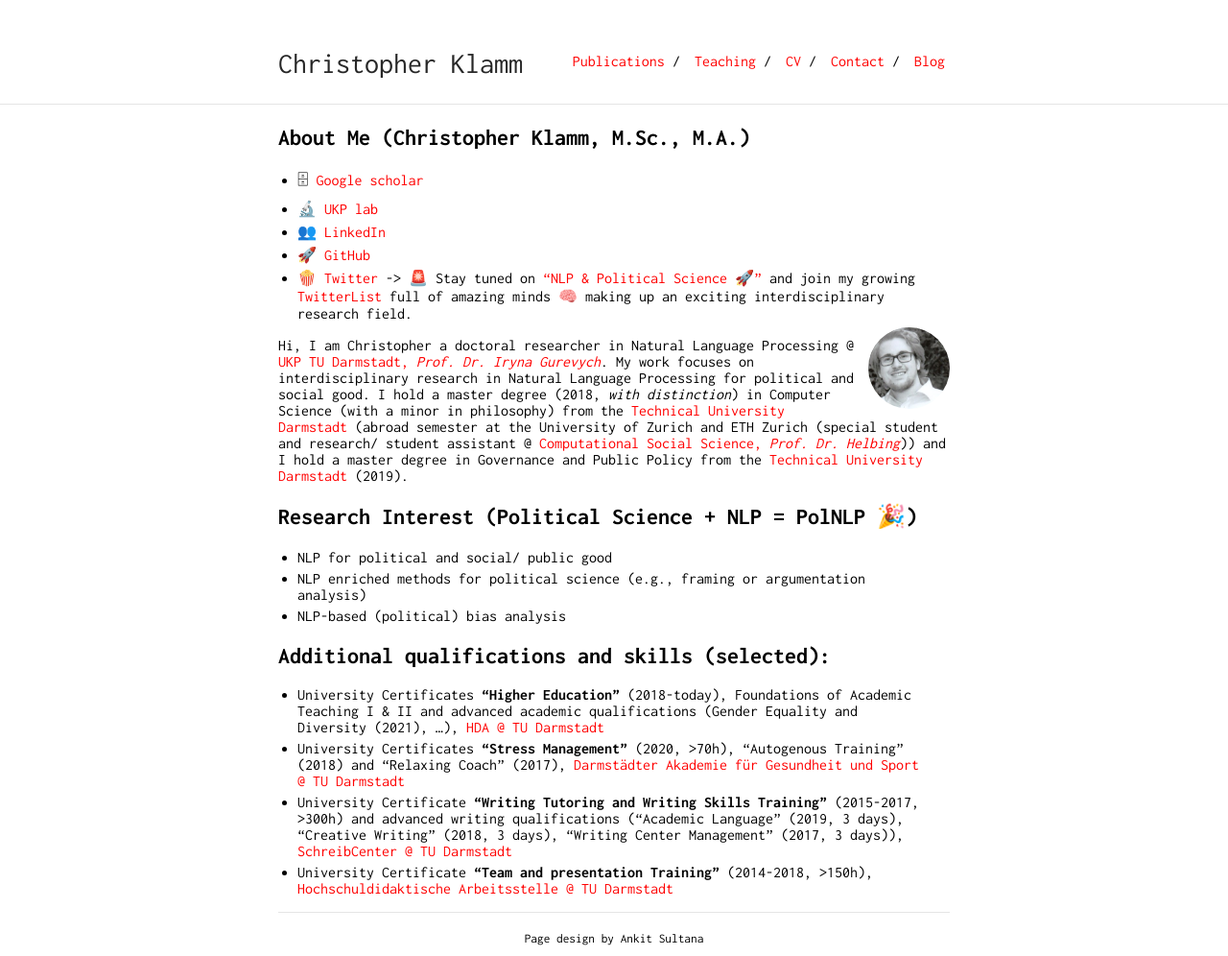
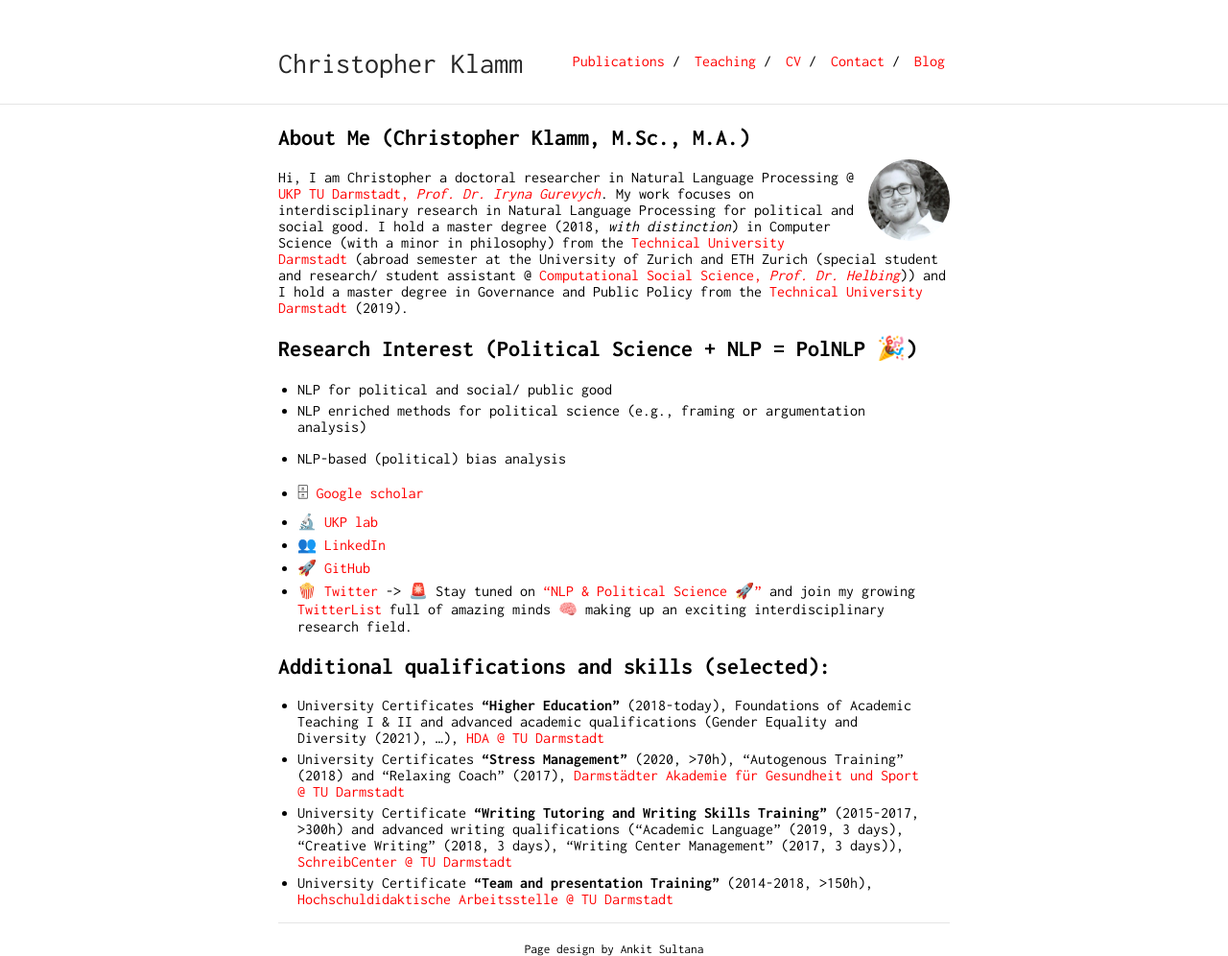
Before and after one commit to chkla/gitPage, a Jekyll site: the page built from index.md, in a window 1280 px wide. Shown: the whole page at 96% size. Built offline with Jekyll 4.4.1, drawn with Linux system fonts in a browser that asks for light colours; our own code applies the rules of GitHub Pages for plain Markdown files; part of the change alters nothing that is shown.

```diff
--- a/index.md
+++ b/index.md
@@ -3,12 +3,6 @@ layout: default
 ---
 
 ## About Me (Christopher Klamm, M.Sc., M.A.)
-* 🗄 [Google scholar](https://scholar.google.de/citations?hl=de&authuser=1&user=oLSU8LEAAAAJ "Google scholar")
-* 🔬 [UKP lab](https://www.informatik.tu-darmstadt.de/ukp/ukp_home/staff_ukp/detailseite_mitarbeiter_1_68224.en.jsp)
-* 👥 [LinkedIn](https://www.linkedin.com/in/christopher-klamm-865786b3/)
-* 🚀 [GitHub](https://github.com/chkla/)
-* 🍿 [Twitter](https://twitter.com/chklamm) -> 🚨 Stay tuned on ["NLP & Political Science 🚀"](https://twitter.com/i/lists/1353009462236372992?s=20) and join my growing [TwitterList](https://twitter.com/i/lists/1353009462236372992?s=20) full of amazing minds 🧠 making up an exciting interdisciplinary research field.
-
 <img class="profile-picture" src="chris.jpg">
 Hi, I am Christopher a doctoral researcher in Natural Language Processing @ [UKP TU Darmstadt, <i>Prof. Dr. Iryna Gurevych</i>](https://www.informatik.tu-darmstadt.de/ukp/ukp_home/about_ukp/index.en.jsp). My work focuses on interdisciplinary research in Natural Language Processing for political and social good. I hold a master degree (2018, <i>with distinction</i>) in Computer Science (with a minor in philosophy) from the [Technical University Darmstadt](https://www.tu-darmstadt.de) (abroad semester at the University of Zurich and ETH Zurich (special student and research/ student assistant @ [Computational Social Science, <i>Prof. Dr. Helbing</i>](http://www.coss.ethz.ch))) and I hold a master degree in Governance and Public Policy from the [Technical University Darmstadt](https://www.tu-darmstadt.de) (2019).
 
@@ -17,6 +11,12 @@ Hi, I am Christopher a doctoral researcher in Natural Language Processing @ [UKP
 * NLP enriched methods for political science (e.g., framing or argumentation analysis)
 * NLP-based (political) bias analysis
 
+* 🗄 [Google scholar](https://scholar.google.de/citations?hl=de&authuser=1&user=oLSU8LEAAAAJ "Google scholar")
+* 🔬 [UKP lab](https://www.informatik.tu-darmstadt.de/ukp/ukp_home/staff_ukp/detailseite_mitarbeiter_1_68224.en.jsp)
+* 👥 [LinkedIn](https://www.linkedin.com/in/christopher-klamm-865786b3/)
+* 🚀 [GitHub](https://github.com/chkla/)
+* 🍿 [Twitter](https://twitter.com/chklamm) -> 🚨 Stay tuned on ["NLP & Political Science 🚀"](https://twitter.com/i/lists/1353009462236372992?s=20) and join my growing [TwitterList](https://twitter.com/i/lists/1353009462236372992?s=20) full of amazing minds 🧠 making up an exciting interdisciplinary research field.
+
 ## Additional qualifications and skills (selected):
 * University Certificates **"Higher Education"** (2018-today), Foundations of Academic Teaching I & II and advanced academic qualifications (Gender Equality and Diversity (2021), ...), [HDA @ TU Darmstadt](https://www.hda.tu-darmstadt.de/angebote_fuer_lehrende_1/zertifikat_hochschullehre_1/zertifikat_1.de.jsp)
 * University Certificates **"Stress Management"** (2020, >70h), "Autogenous Training" (2018) and "Relaxing Coach" (2017), [Darmstädter Akademie für Gesundheit und Sport @ TU Darmstadt](https://www.sport.tu-darmstadt.de/dienstleistungen/fortbildungen_ifs.de.jsp)
```
